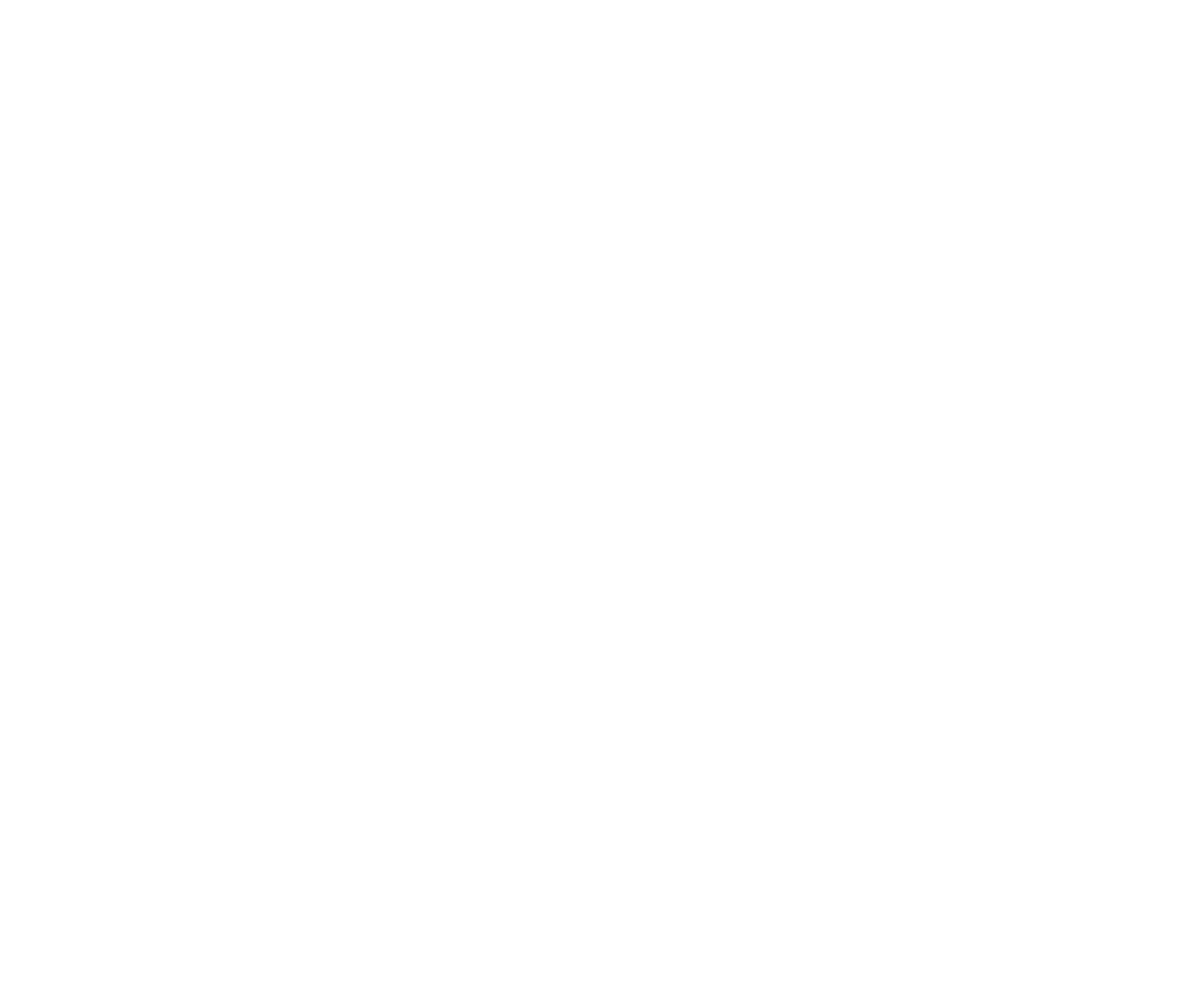
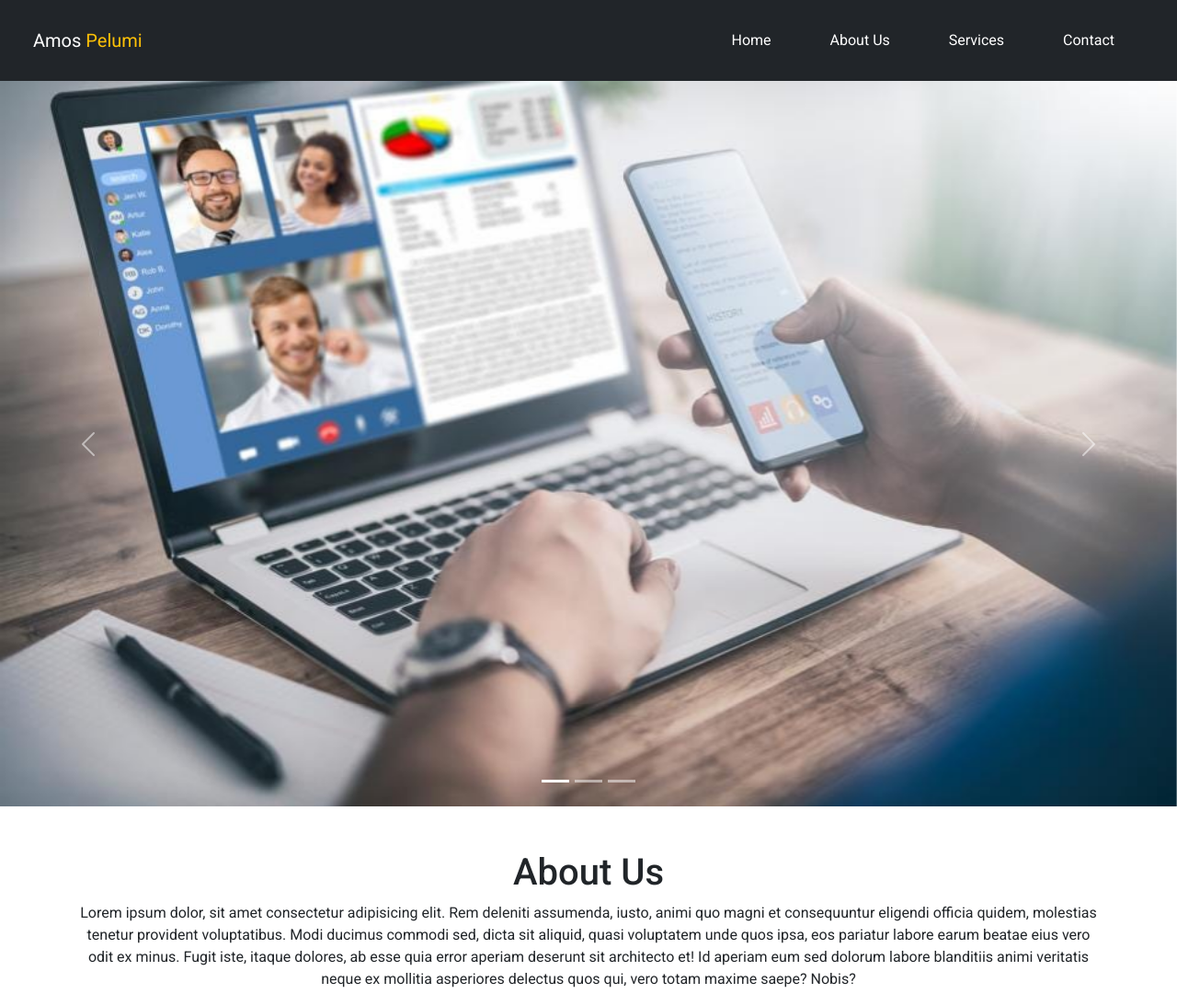
Before and after one commit to A-Tech-Services/Myportfolio, a plain HTML site: page index.html in a window 1280 px wide. Shown: the whole page at 92% size. Before the commit the page ends 800 px from the top, so only its background shows below. Drawn offline with nearby package versions, Linux system fonts and the light colour scheme.

Commit message:
my portfolio

```diff
--- a/index.html
+++ b/index.html
@@ -9,11 +9,89 @@
 
     <!-- Bootstrap CDN -->
     <link rel="stylesheet" href="https://cdn.jsdelivr.net/npm/bootstrap@5.2.0/dist/css/bootstrap.min.css">
+
+    <!-- google fonts link-->
+    <link rel="preconnect" href="https://fonts.googleapis.com">
+    <link rel="preconnect" href="https://fonts.gstatic.com" crossorigin>
+    <link href="https://fonts.googleapis.com/css2?family=Roboto:wght@300;400;500&display=swap" rel="stylesheet">
+
+    <!-- favicon -->
+    <link rel="shortcut icon" href="/images/atech.jpg" type="image/x-icon">
+
+
+    <style>
+        *{
+            font-family: 'Roboto', sans-serif;
+            scroll-behavior: smooth;
+        }
+    </style>
 </head>
 <body>
 
+    <!-- Navbar -->
+    <nav class="navbar navbar-expand-lg bg-dark p-4">
+        <div class="container-fluid">
+          <a class="navbar-brand text-white" href="#">Amos <span class="text-warning">Pelumi</span></a>
+          <button class="navbar-toggler bg-white" type="button" data-bs-toggle="collapse" data-bs-target="#navbarNav" aria-controls="navbarNav" aria-expanded="false" aria-label="Toggle navigation">
+            <span class="navbar-toggler-icon"></span>
+          </button>
+          <div class="collapse navbar-collapse" id="navbarNav">
+            <ul class="navbar-nav ms-auto">
+              <li class="nav-item mx-4">
+                <a class="nav-link active text-white" aria-current="page" href="#">Home</a>
+              </li>
+              <li class="nav-item mx-4">
+                <a class="nav-link text-white" href="#aboutus">About Us</a>
+              </li>
+              <li class="nav-item mx-4">
+                <a class="nav-link text-white" href="#">Services</a>
+              </li>
+              <li class="nav-item mx-4">
+                <a class="nav-link text-white">Contact</a>
+              </li>
+            </ul>
+          </div>
+        </div>
+      </nav>
 
 
+      <!-- carousel -->
+      <div id="carouselExampleIndicators" class="carousel slide" data-bs-ride="true">
+        <div class="carousel-indicators">
+          <button type="button" data-bs-target="#carouselExampleIndicators" data-bs-slide-to="0" class="active" aria-current="true" aria-label="Slide 1"></button>
+          <button type="button" data-bs-target="#carouselExampleIndicators" data-bs-slide-to="1" aria-label="Slide 2"></button>
+          <button type="button" data-bs-target="#carouselExampleIndicators" data-bs-slide-to="2" aria-label="Slide 3"></button>
+        </div>
+        <div class="carousel-inner">
+          <div class="carousel-item active">
+            <img src="images/head1.jpg" class="d-block w-100" alt="...">
+          </div>
+          <div class="carousel-item">
+            <img src="images/head2.jpg" class="d-block w-100" alt="...">
+          </div>
+          <div class="carousel-item">
+            <img src="images/head3.jpg" class="d-block w-100" alt="...">
+          </div>
+        </div>
+        <button class="carousel-control-prev" type="button" data-bs-target="#carouselExampleIndicators" data-bs-slide="prev">
+          <span class="carousel-control-prev-icon" aria-hidden="true"></span>
+          <span class="visually-hidden">Previous</span>
+        </button>
+        <button class="carousel-control-next" type="button" data-bs-target="#carouselExampleIndicators" data-bs-slide="next">
+          <span class="carousel-control-next-icon" aria-hidden="true"></span>
+          <span class="visually-hidden">Next</span>
+        </button>
+      </div>
+
+
+      <!-- about us -->
+
+      <div class="aboutus mt-5">
+          <div class="container">
+              <h1 class="text-dark text-center" id="aboutus">About Us</h1>
+              <p class="text-center">Lorem ipsum dolor, sit amet consectetur adipisicing elit. Rem deleniti assumenda, iusto, animi quo magni et consequuntur eligendi officia quidem, molestias tenetur provident voluptatibus. Modi ducimus commodi sed, dicta sit aliquid, quasi voluptatem unde quos ipsa, eos pariatur labore earum beatae eius vero odit ex minus. Fugit iste, itaque dolores, ab esse quia error aperiam deserunt sit architecto et! Id aperiam eum sed dolorum labore blanditiis animi veritatis neque ex mollitia asperiores delectus quos qui, vero totam maxime saepe? Nobis?</p>
+          </div>
+      </div>
 
     <script src="https://cdn.jsdelivr.net/npm/bootstrap@5.2.0/dist/js/bootstrap.bundle.min.js"></script>
 </body>
```
Also changed, not shown: images/atech.jpg (added), images/atech.png (added).
